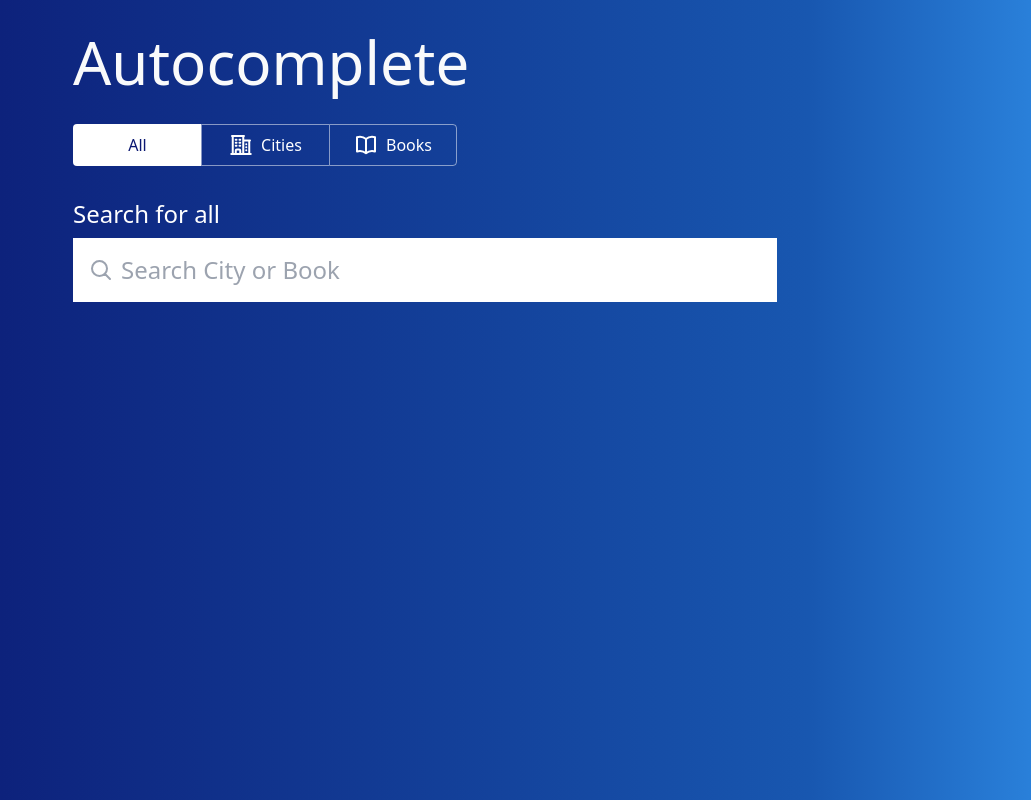
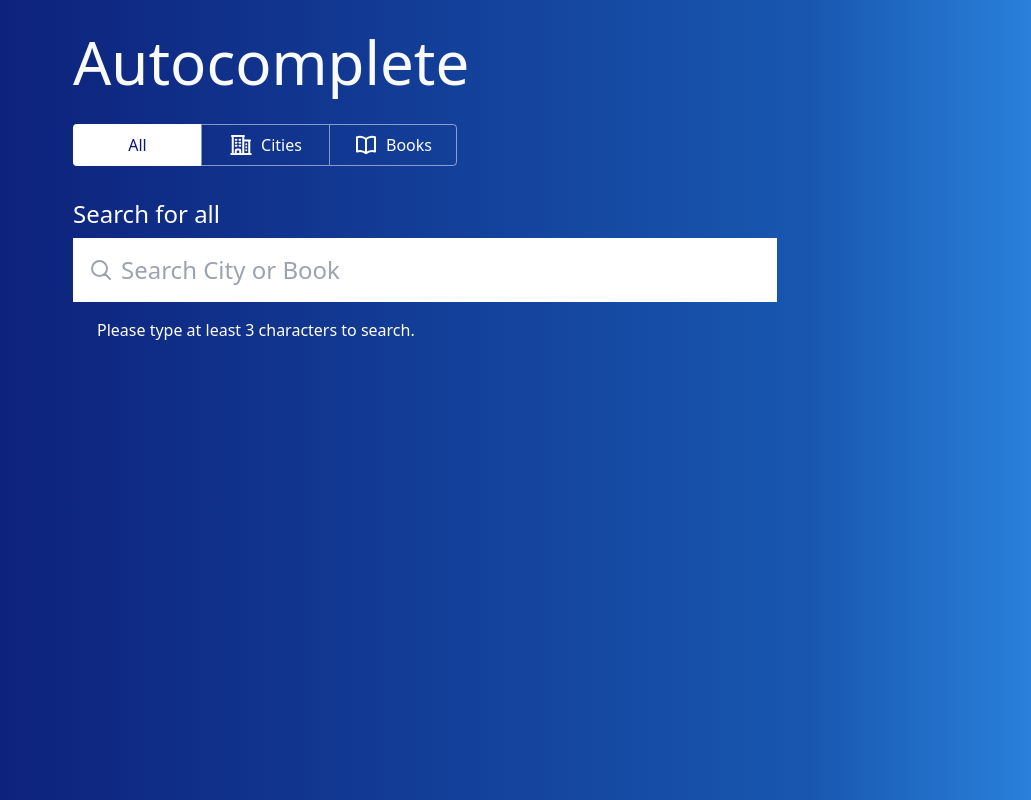
Before and after one commit to abdallahgeha/frontend-task, a Vue app: page / in a window 1280 px wide. Shown: the whole page, without its empty margins (215-1246 px from the left). Built offline with nearby package versions, Linux system fonts and the light colour scheme.

Commit message:
Minimum character limit

```diff
--- a/src/components/autocomplete/Autocomplete.vue
+++ b/src/components/autocomplete/Autocomplete.vue
@@ -1,9 +1,15 @@
 <script setup lang="ts">
+import { useSearchStore } from '@/store/searchStore'
 import AutoCompleteInput from './AutoCompleteInput.vue'
+import MinChar from './MinChar.vue'
 import SelectCategory from './SelectCategory.vue'
+import { MIN_CHAR_INPUT } from '@/common/constants'
+
+const searchStore = useSearchStore()
 </script>
 
 <template>
   <SelectCategory />
   <AutoCompleteInput />
+  <MinChar v-if="searchStore.searchParam.length < MIN_CHAR_INPUT" />
 </template>
--- /dev/null
+++ b/src/components/autocomplete/MinChar.vue
@@ -0,0 +1,9 @@
+<script setup lang="ts">
+import { MIN_CHAR_INPUT } from '@/common/constants'
+</script>
+
+<template>
+  <p class="flex items-center mt-2 p-2 pl-6 text-white">
+    Please type at least {{ MIN_CHAR_INPUT }} characters to search.
+  </p>
+</template>
```
